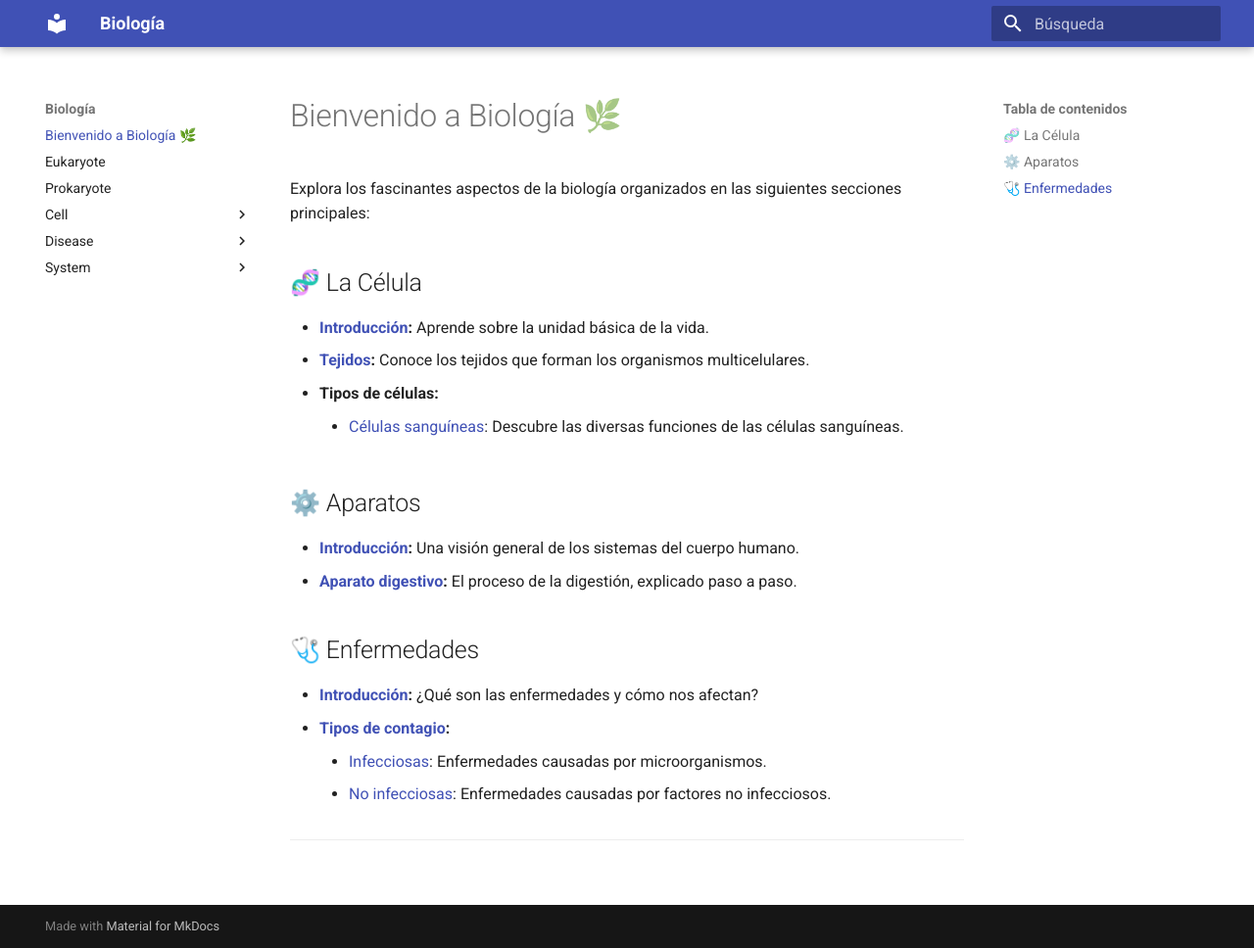
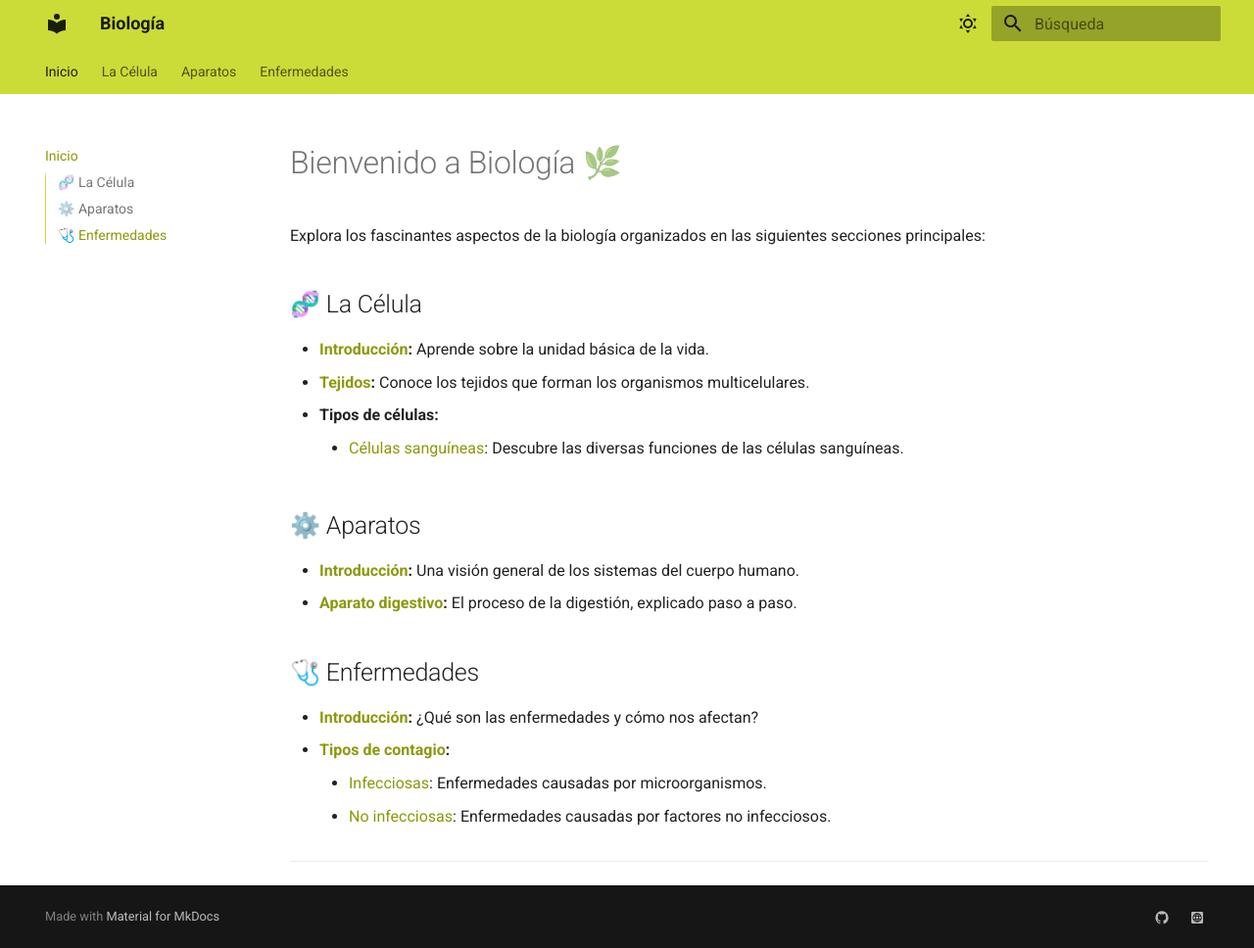
Before and after one commit to AlejandroBM99/mkdocs-biology, an MkDocs documentation site: the page built from docs/index.md, in a window 1280 px wide and 968 px high. Shown: the whole window at 98% size. Built offline with MkDocs 1.6.1 and Material for MkDocs 9.7.7, drawn with Linux system fonts in a browser that asks for light colours.

Commit message:
progress

```diff
--- a/mkdocs.yml
+++ b/mkdocs.yml
@@ -1,4 +1,48 @@
 site_name: Biología
+site_url: https://github.com/AlejandroBM99/mkdocs-biology
 theme:
   name: material
   language: es
+  features:
+    - navigation.tabs
+    - navigation.sections
+    - toc.integrate
+    - content.code.annotate
+    - search.highlight
+  palette:
+    - scheme: default
+      primary: lime
+      accent: green
+      toggle:
+        icon: material/weather-sunny
+        name: Claro
+    - scheme: slate
+      primary: teal
+      accent: cyan
+      toggle:
+        icon: material/weather-night
+        name: Oscuro
+extra:
+  social:
+    - icon: material/github
+      link: https://github.com/AlejandroBM99/mkdocs-biology
+    - icon: material/web-box
+      link: https://alejandrobm99.github.io/mkdocs-biology/
+  navigation:
+    title: Menú Principal
+nav:
+  - Inicio: index.md
+  - La Célula:
+      - Introducción: cell/cell.md
+      - Tejidos: cell/tissue.md
+      - Tipos de células:
+          - Sanguíneas: cell/blood-cell.md
+  - Aparatos:
+      - Introducción: system/system.md
+      - Lista de aparatos:
+          - Aparato digestivo: system/digestive/digestive.md
+  - Enfermedades:
+      - Introducción: disease/disease.md
+      - Tipos de contagio:
+          - Infecciosas: disease/infection.md
+          - No infecciosas: disease/non-infection.md
```
